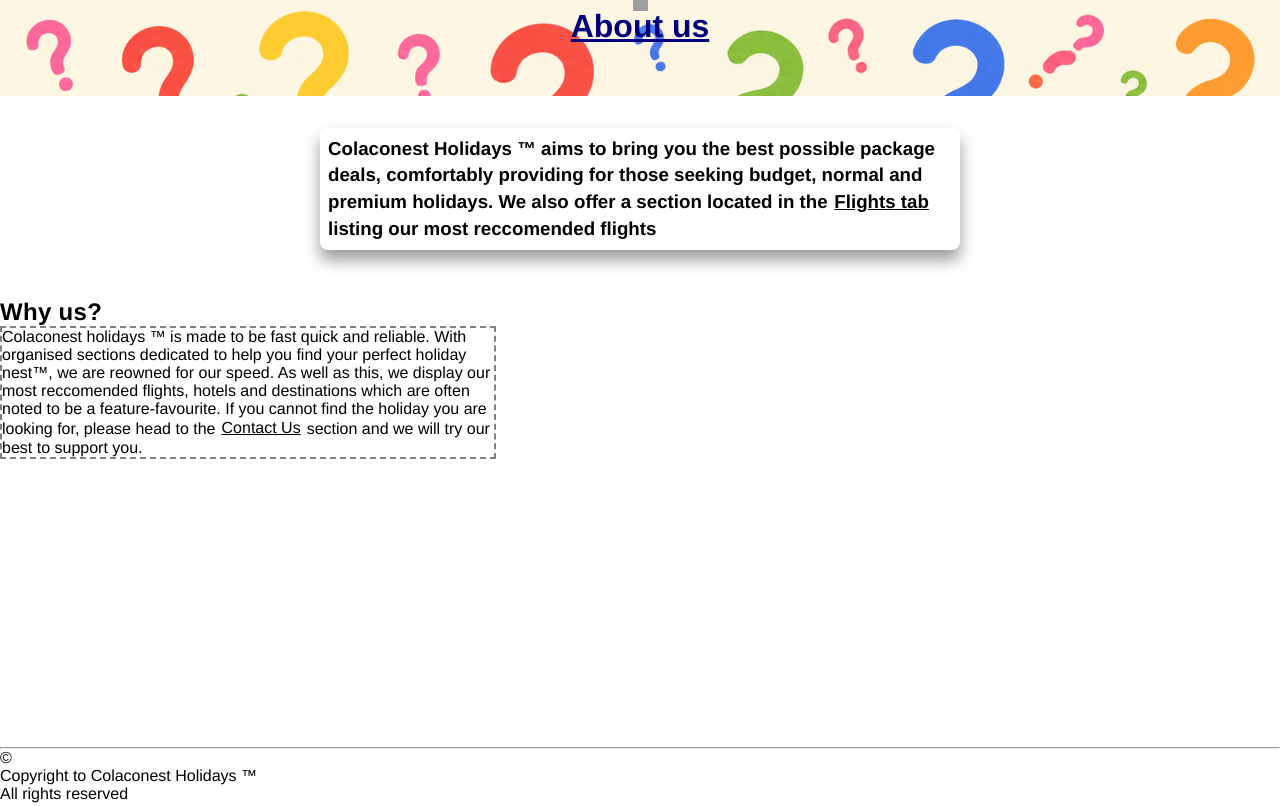
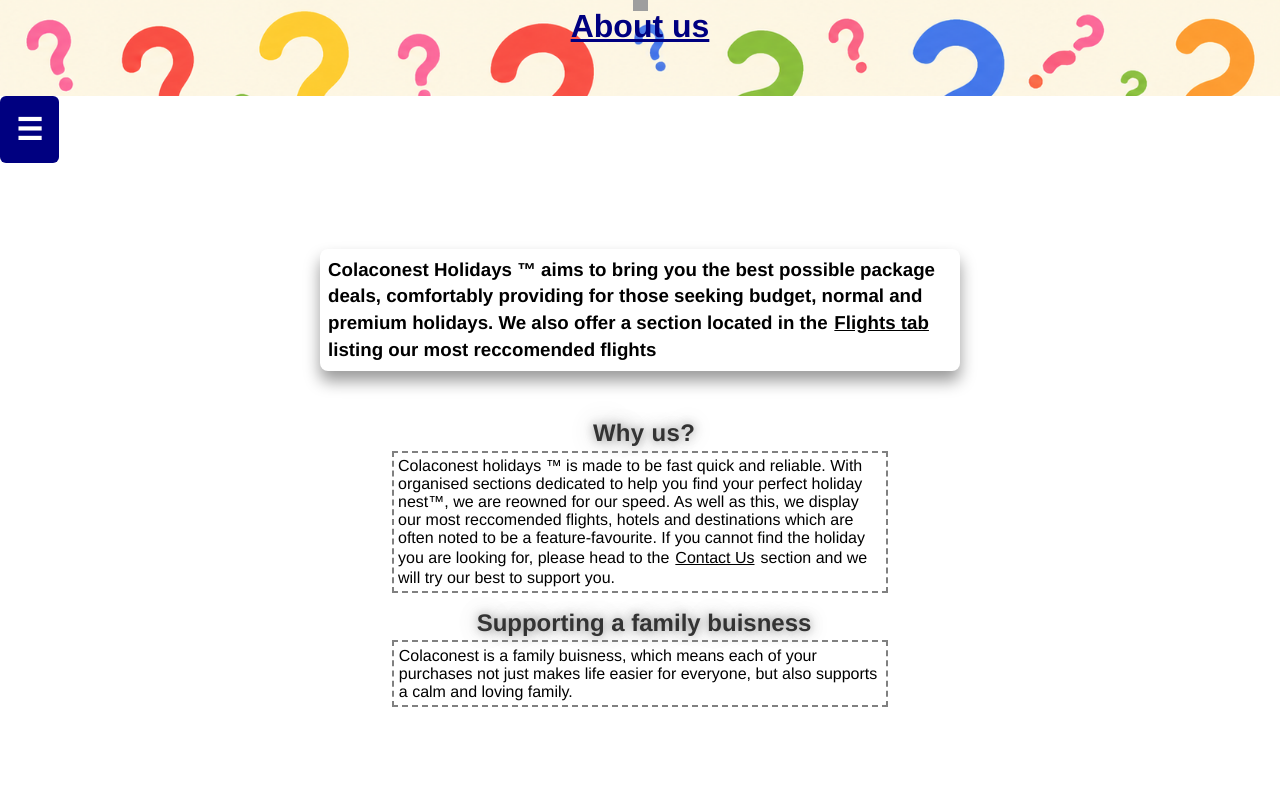
Before and after one commit to ethancolaco879-sys/CODE, a website: page aboutUsCode/aboutUs.html in a window 1280 px wide. Shown: the top 806 px of the page. Drawn offline with Linux system fonts and the light colour scheme; grey boxes are pictures that could not be loaded; a web font is replaced by a local one.

Commit message:
continued developing about us page

```diff
--- a/aboutUsCode/aboutUs.css
+++ b/aboutUsCode/aboutUs.css
@@ -4,6 +4,8 @@
     --navy-color: #00006c;
     --border-radius-md: 8px; /*md = medium*/
     --border-radius-sml: 6px; /*sml = small*/
+    --light-black: #333333;
+    --text-shadow: 0 0 10px rgba(0, 0, 0, 0.36), 0 0 20px rgba(0, 0, 0, 0.25), 0px 0px 40px rgba(0, 0, 0, 0.15);
 }
 
 * {
@@ -15,6 +17,7 @@
 body {
     font-family: 'SN Pro', helvetica;
     font-optical-sizing: auto;
+    width: 100dvw;
 }
 
 .colaconest-details {
@@ -142,12 +145,17 @@
 
 .why-us__explaination {
     max-width: 31rem;
+    padding: 0.25rem;
     border: 2px dashed grey;
 }
 
 .why-us-title {
     margin-top: 3rem;
+    text-shadow: var(--text-shadow);
     letter-spacing: 0.02rem;
+    color: var(--light-black);
+    margin-left: 0.5rem;
+    margin-bottom: 0.3rem;
 }
 
 .colaconest-details--link {
@@ -177,3 +185,62 @@
 .contact-us-link__why-us:hover {
     background-size: 100% 100%;
 }
+
+.family-buisness__title {
+    text-shadow: var(--text-shadow);
+    margin-top: 1rem;
+    margin-left: 0.5rem;
+}
+
+.family-buisness {
+    display: flex;
+    flex-direction: column;
+    align-items: center
+}
+
+article {
+    display: flex;
+    flex-direction: column;
+    width: 100dvw;
+    align-items: center;
+}
+
+.family-buisness__explanation {
+    border: 2px dashed grey;
+    padding: 0.3rem;
+    max-width: 31rem;
+}
+
+.family-buisness__title {
+    margin-bottom: 0.2rem;
+    color: var(--light-black);
+}
+
+.open-extras__button {
+    color: white;
+    font-weight: 700;
+    background-color: navy;
+    font-size: 30px;
+    border: none;
+    border-radius: var(--border-radius-sml);
+    padding: 1rem;
+}
+
+aside {
+    display: flex;
+    flex-direction: column;
+    transform: translateX(-100%);
+    transition: transform 1s ease;
+}
+
+.aside--open {
+    transform: translateX(0%);
+}
+
+.open-extras__button {
+    transition: transform 0.2s ease;
+}
+
+.open-extras__button:active {
+    transform: scale(0.9);
+}
--- a/aboutUsCode/aboutUs.html
+++ b/aboutUsCode/aboutUs.html
@@ -20,7 +20,16 @@
 <div class="img-container">    <img class="opennav-button" src="https://www.freeiconspng.com/uploads/arrow-down-icon-png-3.png" width="15"></div>
 </header>
 
+
     <header class="header"><h1 class="page-title"><u>About us</u></h1></header>
+    <div class="open-extras">
+  <button class="open-extras__button">☰</button>
+</div>
+<aside>
+  <a>What do the logos mean?</a>
+  <a>I can't find the destination I'm looking for</a>
+  <a>Is there a Colaconest store i can physically visit?</a>
+</aside>
     <article>
       <div class="colaconest-details-div">
         <h3 class="colaconest-details">Colaconest Holidays &trade; aims to bring you the best possible package deals, comfortably providing for those seeking budget, normal and premium holidays. We also offer a section located in the <span class="colaconest-details--link">Flights tab</span> listing our most reccomended flights</h3>
@@ -28,6 +37,10 @@
         </div>
         <h1 class="why-us-title">Why us?</h1>
         <p class="why-us__explaination">Colaconest holidays &trade; is made to be fast quick and reliable. With organised sections dedicated to help you find your perfect holiday nest&trade;, we are reowned for our speed. As well as this, we display our most reccomended flights, hotels and destinations which are often noted to be a feature-favourite. If you cannot find the holiday you are looking for, please head to the <a href="../contactuscode/ContactUs.html"class="contact-us-link__why-us"><span>Contact Us</span></a> section and we will try our best to support you.</span></p>
+        <div class="family-buisness">
+          <h1 class="family-buisness__title">Supporting a family buisness</h1>
+          <p class="family-buisness__explanation">Colaconest is a family buisness, which means each of your purchases not just makes life easier for everyone, but also supports a calm and loving family.</p>
+        </div>
     </article>
     <footer>
       <hr>
--- a/aboutUsCode/aboutUs.js
+++ b/aboutUsCode/aboutUs.js
@@ -5,6 +5,11 @@
 const mainHeader = document.querySelector(".main-header");
 
 const navLinks = document.querySelectorAll(".nav-link");
+
+const openExtrasButton = document.querySelector(".open-extras__button");
+
+const aside = document.querySelector("aside");
+
 
 navLinks.forEach(function(navLink) {
     navLink.addEventListener("mouseover", function() {
@@ -24,3 +29,9 @@
 flightsLink.addEventListener("click", ()=> {
     window.location.href = "../flightscode/flights.html"
 })
+
+
+openExtrasButton.addEventListener("click", function() {
+    aside.classList.toggle("aside--open");
+
+})
```
Also changed, not shown: holidays.css (+8 -1 lines).
